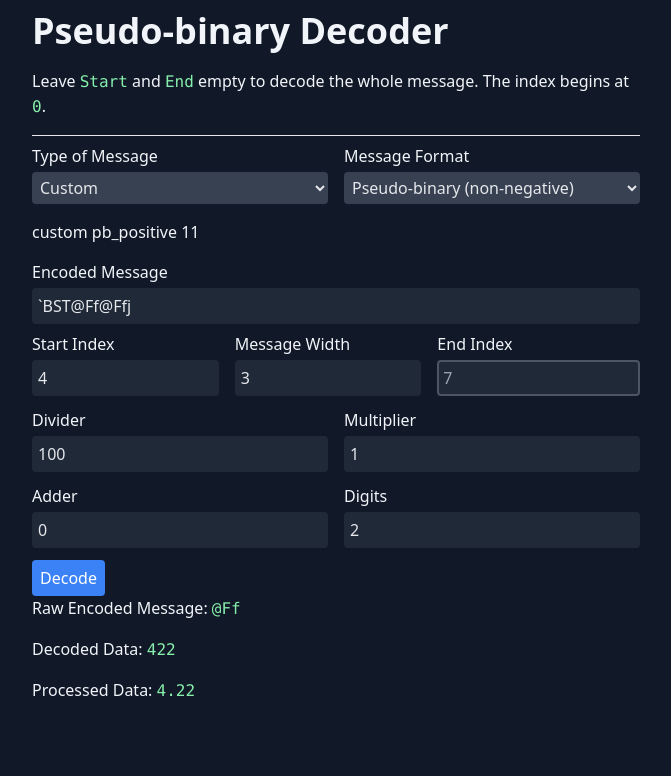
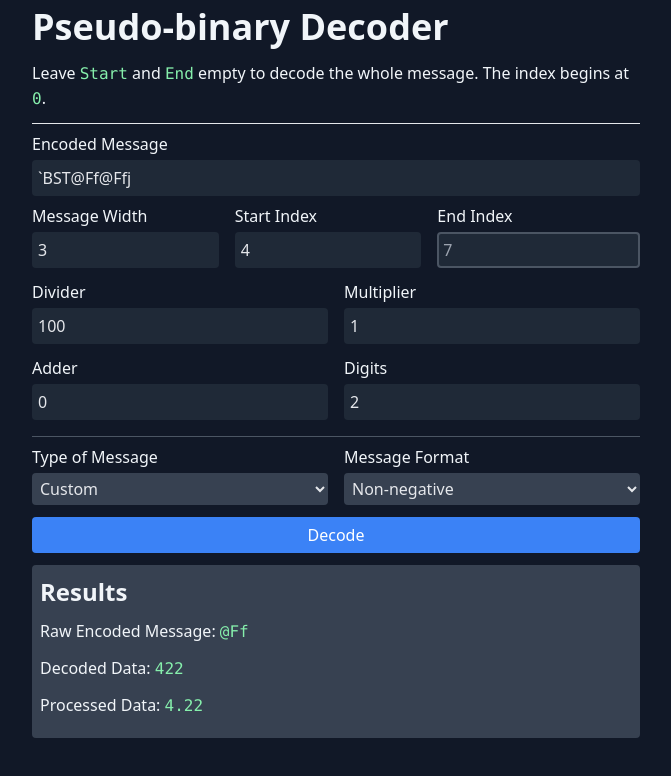
Before and after one commit to darshanbaralvw/pseudobinaryDecoder, a React (Vite) app: page / in a window 1280 px wide. Shown: the top 776 px of the page, without its empty margins (304-975 px from the left). Built offline with nearby package versions, Linux system fonts and the light colour scheme.

Commit message:
Initial test version

```diff
--- a/src/App.jsx
+++ b/src/App.jsx
@@ -11,16 +11,33 @@ import {
 } from "./utils/decodeFuncs.js";
 
 function App() {
+  let mainOptionStore = MainOptionStore();
+  let messageFormatStore = MessageFormatStore();
   useEffect(() => decode(), []);
-  const [formData, setFormData] = useState({
-    message: "`BST@Ff@Ffj",
-    start: 4,
-    width: 3,
-    divider: 100,
-    multiplier: 1,
-    adder: 0,
-    nDigits: 2,
-  });
+
+  useEffect(() => {
+    const setFormData = () => {
+      switch (mainOptionStore.mainOption) {
+        case "sutron_voltage":
+          setStart(messageLength - 1);
+          setWidth(1);
+          setEnd(messageLength);
+          setDivider(1);
+          setMultiplier(0.234);
+          setAdder(10.6);
+          break;
+        case "da_voltage":
+          setStart(messageLength - 1);
+          setWidth(1);
+          setEnd(messageLength);
+          setDivider(1);
+          setMultiplier(0.3124);
+          setAdder(0.311);
+      }
+    };
+    setFormData();
+  }, [mainOptionStore.mainOption]);
+
   let defaultMessage = "`BST@Ff@Ffj";
   const [message, setMessage] = useState(defaultMessage);
   const handleMessageChange = (e) => {
@@ -71,9 +88,6 @@ function App() {
 
   let defaultNDigits = 2;
   const [nDigits, setNDigits] = useState(defaultNDigits);
-
-  let mainOptionStore = MainOptionStore();
-  let messageFormatStore = MessageFormatStore();
 
   let defaultSubMessage = defaultMessage.slice(start, end);
   const [subMessage, setSubMessage] = useState(defaultSubMessage);
@@ -127,16 +141,6 @@ function App() {
 
       <hr />
 
-      <div className={"flex"}>
-        <MainOptions />
-        <MessageFormat />
-      </div>
-
-      <p>
-        {mainOptionStore.mainOption} {messageFormatStore.messageFormat}{" "}
-        {messageLength}
-      </p>
-
       <form onSubmit={handleSubmit} name="msg_data">
         <div>
           <div className="flex flex-col w-sm-input">
@@ -153,6 +157,17 @@ function App() {
 
         <div className="flex mb-1 justify-between">
           <div className="flex flex-col w-1/3 mr-2">
+            <label htmlFor="msg_width">Message Width</label>
+            <input
+              type="number"
+              id="msg_width"
+              value={width}
+              onChange={handleWidthChange}
+              min={1}
+              max={Math.min(3, messageLength - start)}
+            />
+          </div>
+          <div className="flex flex-col w-1/3 mx-2">
             <label htmlFor="msg_start">Start Index</label>
             <input
               type="number"
@@ -163,17 +178,7 @@ function App() {
               max={messageLength - width}
             />
           </div>
-          <div className="flex flex-col w-1/3 mx-2">
-            <label htmlFor="msg_width">Message Width</label>
-            <input
-              type="number"
-              id="msg_width"
-              value={width}
-              onChange={handleWidthChange}
-              min="1"
-              max={"3"}
-            />
-          </div>
+
           <div className="flex flex-col w-1/3 ml-2">
             <label htmlFor="msg_end">End Index</label>
             <input
@@ -231,9 +236,18 @@ function App() {
             />
           </div>
         </div>
-        <button type="submit">Decode</button>
+        <hr className={"border-gray-600"} />
+        <div className={"flex items-center"}>
+          <MainOptions />
+          <MessageFormat />
+        </div>
+        <button className={"my-3 w-full"} type="submit">
+          Decode
+        </button>
       </form>
-      <section id="results">
+
+      <section id="results" className={"bg-gray-700 p-2 rounded"}>
+        <h2>Results</h2>
         <p>
           Raw Encoded Message: <code>{subMessage}</code>
         </p>
--- a/src/components/mainOption.jsx
+++ b/src/components/mainOption.jsx
@@ -8,7 +8,7 @@ function ToolbarBasicExample() {
   };
 
   return (
-    <div className={"flex flex-col mb-4 w-1/2 mr-2"}>
+    <div className={"flex flex-col w-1/2 mr-2"}>
       <label htmlFor="main-option">Type of Message</label>
       <select name="main-option" id="main-option" onChange={updateStore}>
         <option value="custom">Custom</option>
--- a/src/components/messageFormat.jsx
+++ b/src/components/messageFormat.jsx
@@ -8,11 +8,11 @@ function ToolbarBasicExample() {
   };
 
   return (
-    <div className={"flex flex-col mb-4 w-1/2 ml-2"}>
+    <div className={"flex flex-col w-1/2 ml-2"}>
       <label htmlFor="message-format">Message Format</label>
       <select name="message-format" id="message-format" onChange={updateStore}>
-        <option value="pb_positive">Pseudo-binary (non-negative)</option>
-        <option value="pb_signed">Pseudo-binary (signed)</option>
+        <option value="pb_positive">Non-negative</option>
+        <option value="pb_signed">Signed</option>
         <option value="pb_b">Pseudo-binary B</option>
       </select>
     </div>
--- a/src/index.css
+++ b/src/index.css
@@ -7,11 +7,15 @@ body {
 }
 
 h1 {
-  @apply text-4xl font-bold leading-tight mt-2 mb-4;
+  @apply text-4xl font-bold leading-tight mt-1 mb-3;
+}
+
+h2 {
+  @apply text-2xl font-bold leading-tight mt-1 mb-3;
 }
 
 p {
-  @apply mb-4;
+  @apply mb-3;
 }
 
 code {
```
